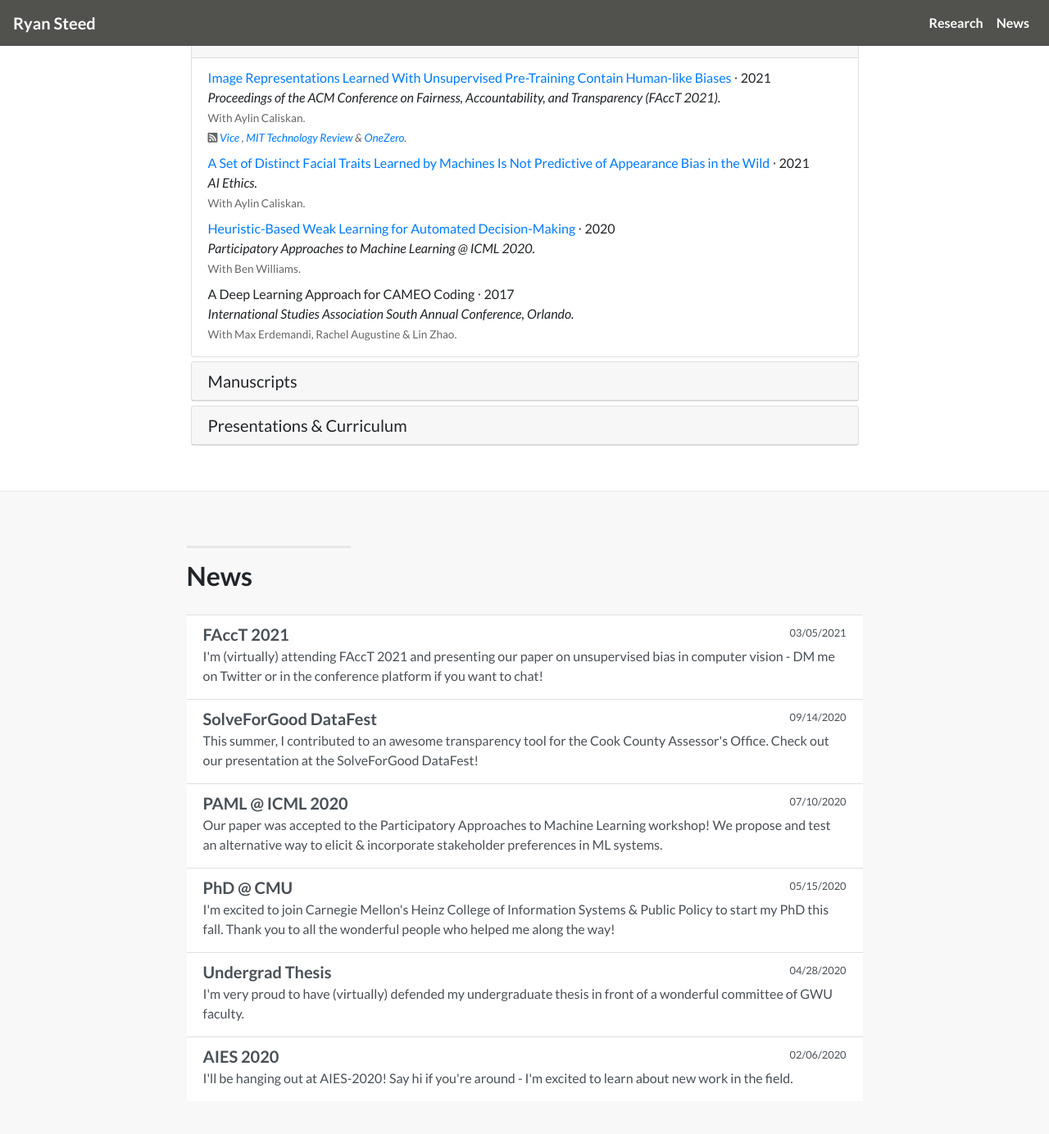
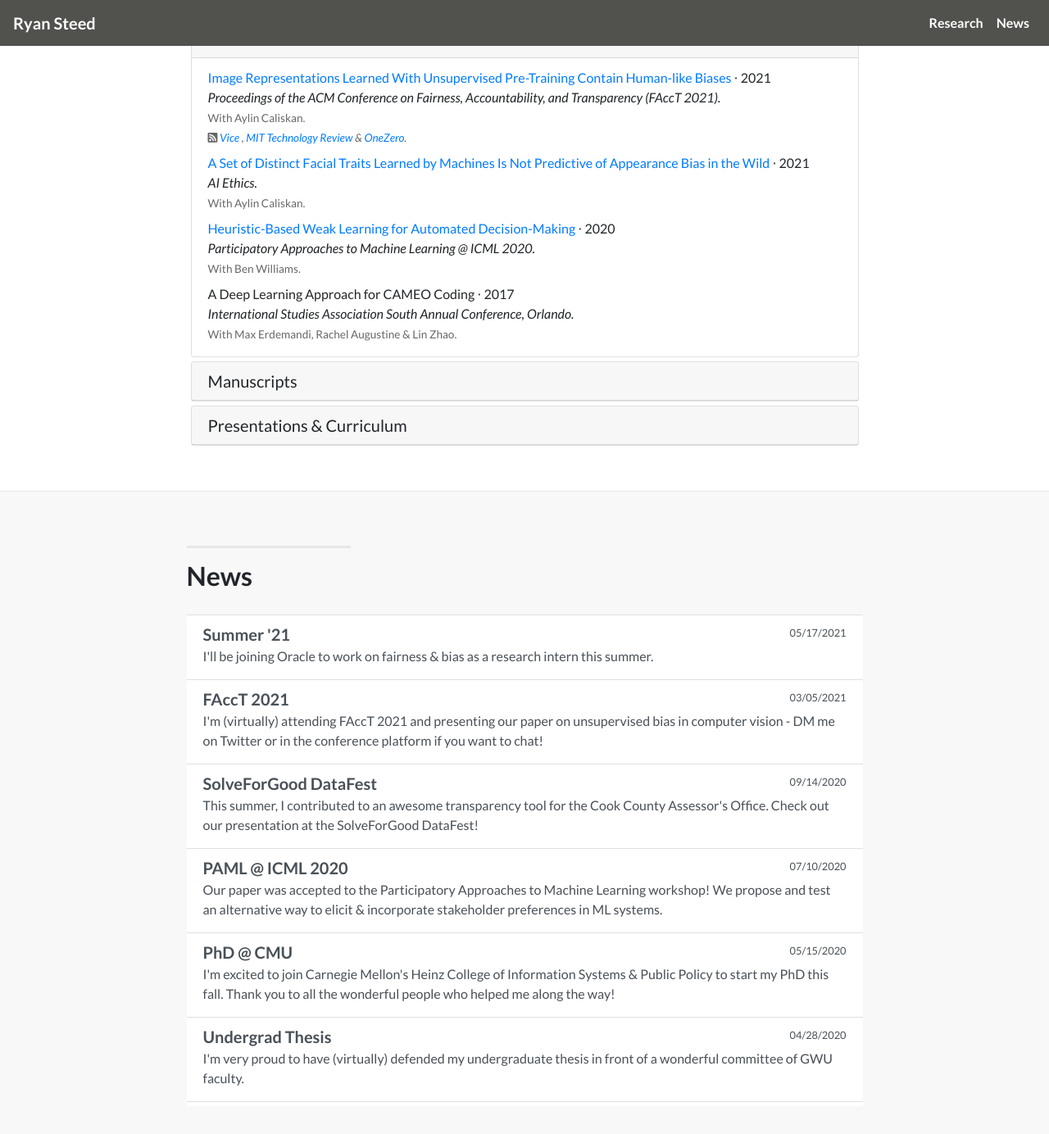
Before and after one commit to rsteed11/rsteed11.github.io, a Jekyll site: the page built from index.html, in a window 1280 px wide and 1400 px high, scrolled down 860 px. Shown: the top 1384 px of the window at 82% size. Built offline with Jekyll 4.4.1, drawn with Linux system fonts in a browser that asks for light colours; nearby versions of some CDN libraries; a style sheet for code colours, icons or effects is not loaded.

Commit message:
:sparkles: Oracle

```diff
--- a/_data/news.yml
+++ b/_data/news.yml
@@ -1,3 +1,6 @@
+- header: Summer '21
+  date: 2021-05-17
+  message: I'll be joining Oracle to work on fairness & bias as a research intern this summer.
 - header: FAccT 2021
   date: 2021-03-05
   message: I'm (virtually) attending FAccT 2021 and presenting our paper on unsupervised bias in computer vision - DM me on Twitter or in the conference platform if you want to chat!
```
